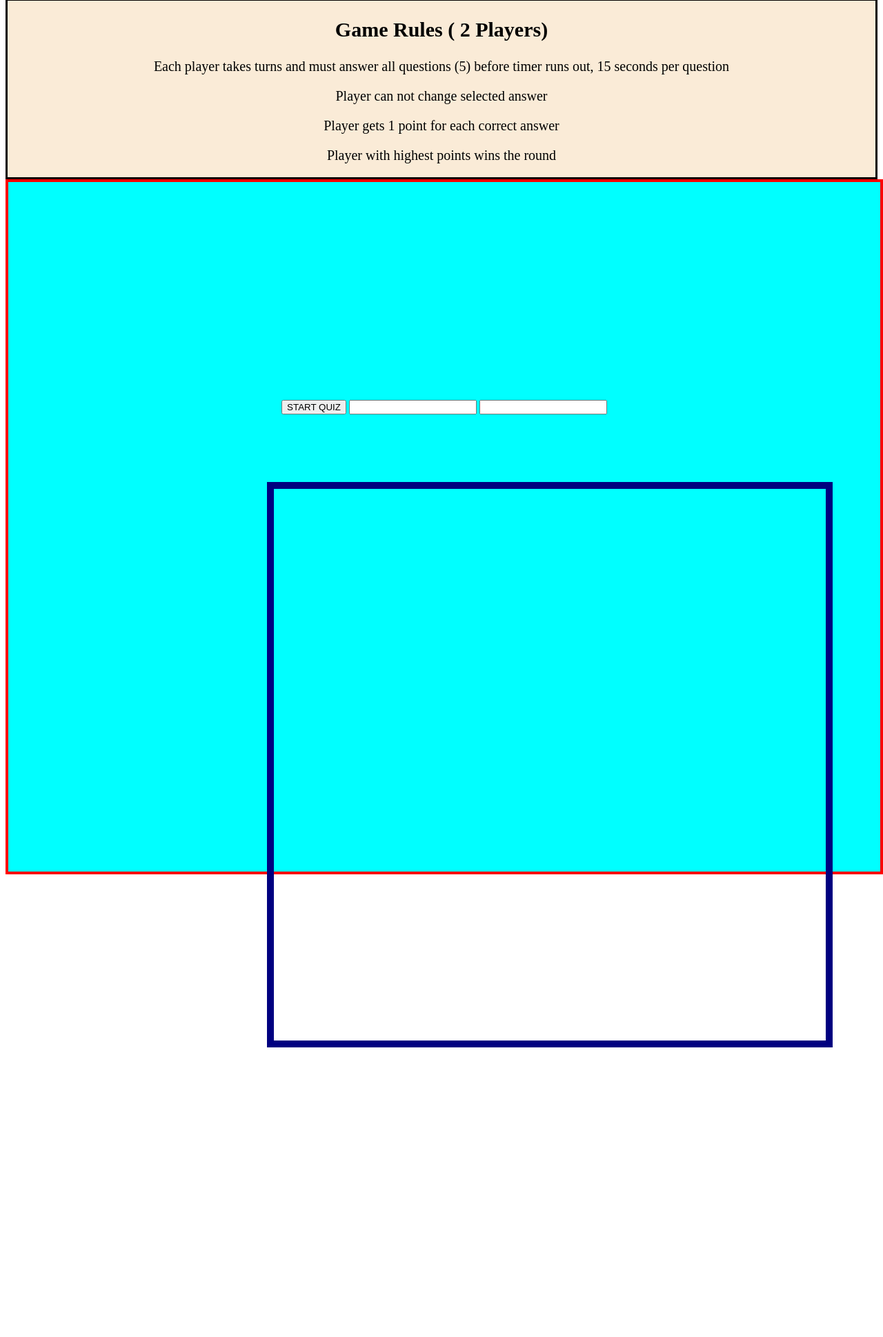
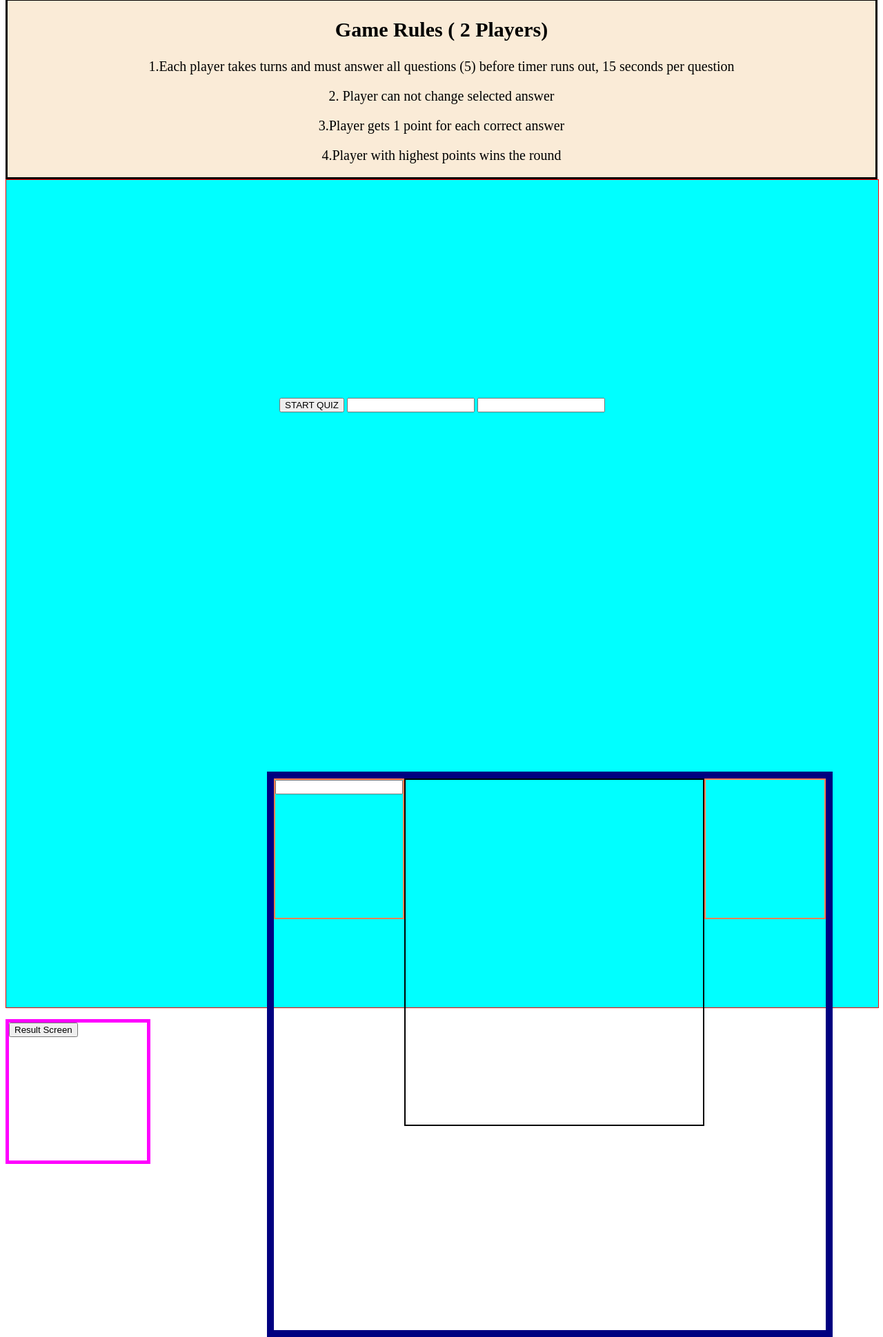
Before and after one commit to Likowo/Mod1_DOM_Quiz_Game_2Players, a plain HTML site: page index.html in a window 1280 px wide. Shown: the part 10-1949 px from the top of the page at 69% size. Before the commit the page ends 1537 px from the top, so only its background shows below. Drawn offline with Linux system fonts and the light colour scheme.

Commit message:
Began  building game screen layout and trying to create count down timer

```diff
--- a/index.html
+++ b/index.html
@@ -23,37 +23,67 @@
          <!-- h2 Game Rules; rules in p tags, 15secs in span tag -->
               <div class="gameRules">
                 <h2> Game Rules ( 2 Players) </h2>
-                <p>Each player takes turns and must answer all questions (5) before timer runs out, <span> 15 seconds </span> per question </p>
-                <p> Player can not change selected answer </p>
-                <p> Player gets 1 point for each correct answer</p>
-                <p>Player with highest points wins the round</p>
+                <p>1.Each player takes turns and must answer all questions (5) before timer runs out, <span> 15 seconds </span> per question </p>
+                <p>2. Player can not change selected answer </p>
+                <p> 3.Player gets 1 point for each correct answer</p>
+                <p>4.Player with highest points wins the round</p>
               </div>
 
 
 
         <!-- Gameboard Container --contains all game info -->
               <!-- Onclick startGameButton “ Start Quiz” ; choose your player,Player1 or Player2 ;  2 input tags for names,player1 and player2  -->
-                <!-- navBar with 2 divs; time process bar and count down timer -->
+
             <div class="gameBoardContainer">
                 <div class="startGameButton">
                     <button> START QUIZ </button>
-                    <input type="Enter Your name Player1">
-                    <input type="Enter Your Player2">
+                    <input type="Enter Your Name Player1">
+                    <input type="Enter Your Name Player2">
                 </div>
             </div>
 
+          <!-- gameScreen  -->
+                 <!-- navBar with 2 divs; time process bar and count down timer. Put header i-->
 
-
-          <!-- gameScreen Conatiner  -->
-                <div class="gameScreen"></div>
-
-             <!-- row1 resultScreen in a div(green flashing alert button stating who gets the point when the right answer is chosen by either player or both players. E.g. “ You both get 1 point!” OR “ Player1.name gets 1 point!” OR “ Player2.name gets 1 point!” ; Red X button pops up when both players choose the wrong answers
+             <!-- row1 resultScreen in a div(green flashing alert button stating who gets the point when the right answer is chosen by player or both players. E.g. “ You both get 1 point!” OR “ Player1.name gets 1 point!” OR “ Player2.name gets 1 point!” ; Red X button pops up when both players choose the wrong answers
 NB: Timer stops when two answers are selected, or time runs out.
 ) -->
 
+
              <!-- row2 with 3 divs; player1 ( name div, pointsBox (input tag)) --First 5 set of questions (p tags in a div called questionBox) -- player2 (namediv, pointsBox(input tag) -->
 
+
+
              <!-- row3 with 2 divs; onclick quit quiz button and onclick Ride On! button -->
+
+             <div class="narbar">
+                <p id="Time Left"></p>
+            </div>
+
+             <div class="row1">
+                <button onclick="onePoint()" >Result Screen</button>
+              </div>
+
+                <div class="gameScreen">
+                   <div class="player1">
+                      <div class="name">
+                        <input type="number" name="" id="">
+                      </div>
+                   </div>
+            <div class="row2"></div>
+
+                <div class="questionBox">
+
+                </div>
+                <div class="player2"></div>
+
+
+                   </div>
+
+
+
+                </div>
+
 
              <!-- End of Game (Round One) inside a hiden div – A win and lose state ( Requirement 2 and 3) ; If there is a winner in round one,  Replace questionBox with 2 pop ups ;“Winner is player….”  With total points ... , and
             “ Sorry player …. You  lose  but You can bounce back in the next round !”
--- a/script.js
+++ b/script.js
@@ -1,25 +1,25 @@
 //  <!-- Blank Main Screen with welcome button -->
-      // -	clickable button  “ Welcome to FrontEnd-Stack Basics (FES-B) – Enter Game”
+      // -	clickable button  “ Welcome to FrontEnd-Stack Basics (FES-B) – Are you ready to Ride”
        // - Dynamically Create a constant called welcomeButton that enables player to click to Enter Game. Then hide button .
     //  use ES6 Backticks i.e Create a constant and add a pair of back-ticks. Write your HTML code exactly as you do inside the HTML page.Assign it to the innerHTML property of the document.body.
-          //     const welcomeButton = `
-         //     <div class="button">
+        //       const welcomeButton = `
+        //      <div class="button">
         //     <button> Welcome to FrontEnd-Stack Basics (FES-B), Are You Ready to Ride? </button>
-       //    </div>
-      //     ` ;
-     //     document.body.innerHTML = welcomeButton;
+        //   </div>
+        //   ` ;
+        //  document.body.innerHTML = welcomeButton;
 
 
 //  - Write a function called startGameButton that makes the start quiz button clickable
 // let enterNameP1 =
 // let enterNameP2 =
-   const startGameButton = {
-        enterNameP1 = window.prompt(`Welcome Player1 to FES-B ! : Enter Name to Start Game`),
-         console.log(enterNameP1),
-        enterNameP2 = window.prompt(`Welcome Player2 to FES-B ! : Enter Name to Start Game`),
-        console.log(enterNameP2),
+//    const startGameButton = {
+//         enterNameP1 = window.prompt(`Welcome Player1 to FES-B ! : Enter Name to Start Game`),
+//          console.log(enterNameP1),
+//         enterNameP2 = window.prompt(`Welcome Player2 to FES-B ! : Enter Name to Start Game`),
+//         console.log(enterNameP2),
 
-   }
+//    }
 
 // -	Window-prompt for player (s) to enter name(s)
         // - Write a function called enterName that enables the player(s) type in their name(s).Then hide prompt .
@@ -29,13 +29,38 @@
         // let enterNameP2 = window.prompt(`Welcome Player2 to FES-B ! : Enter Name to Start Game`)
         // console.log(enterNameP2)
 
+// -  Write a funtion called seconds that sets a count down timer from 15 seconds to 0 seconds. Use Math.floor() or Date.now()
+
+         // set date we are counting down to
+           const countDownDate = new Date ().getTime();
+        // Update thhe count down every 1 second
+          const x = setInterval(function(){
+
+          })
+        //Time calculation for seconds
+        const seconds = Math.floor( (distance % (1000 * 60)) / 1000);
+        //Display result in the element with id="Time Left"
+        document.getElementById("Time left").innerHTML = seconds + "s"
+        //When count down is finished, write some text
+        if (distance < 0 ){
+            clearInterval(x);
+            document.getElementById("Time left").innerHTML = "Time Up";
+        }
+
+        // let milliSeconds = Date.now()
+        // document.getElementById(`timer`).innerHTML = milliSeconds
 
 // -	Write a function called nextQuestion that enables player to click and proceed to next question
+          //
 // -	Write a function called selectAnwser that allows player to click on answer of choice.
                 // use  <input type="checkbox" name="" id=""> to get box to click in
+
 
 // -   Write a gobal fxn called points that allocates points to current player.
 // -	Create an array of  5 – 10 questions with multiple choice answers and  Boolean. ( Randomize the array)
 // -	Write a function called resetGame  that enables player to restart the game to round One when both rounds are completed with a draw (i.e. players can keep playing until one player wins. - Requirement 4)
 // -    Write a function winOrLose that allows questionBox to be replaced with result of winner, ELSE Game over ( i.e. both players loss - requirement 5)
 // - Write a fxn called winner that allows the questionBox to be replaced with text "WINNER" plus background image applause, if a player has more points at the end of round two.
+
+
+//
--- a/style.css
+++ b/style.css
@@ -1,13 +1,17 @@
 .gameBoardContainer{
-    border: solid 4px red;
+    border: solid 1px red;
     background-color: aqua;
-    height: 1000px;
+    height: 1200px;
     width: 100%;
 }
 
 .startGameButton{
     text-align: center;
     margin: 25%;
+    border-radius: 5px;
+    /* display: none; */
+    /* font-size: 25px;
+    font-weight: 500; */
 }
 
 .startGameButton :hover{
@@ -24,10 +28,39 @@
     /* text-indent: 2%; */
 }
 
+.navBar.{
+     border: 5px solid brown;
+     height: 300px;
+     width: 300px;
+}
+
 .gameScreen{
     border: solid 10px navy;
     height: 800px;
     width: 800px;
     margin-top: -45%;
     margin-left: 30%;
+    display: flex;
 }
+
+.row1{
+    border: 5px solid magenta;
+    height: 200px;
+    width: 200px;
+}
+
+.player1{
+    border: 2px solid coral;
+    height: 200px;
+    width: 200px;
+}
+.questionBox{
+    border: 2px solid black;
+    height: 500px;
+    width: 500px;
+}
+.player2{
+    border: 2px solid coral;
+    height: 200px;
+    width: 200px;
+}
```
